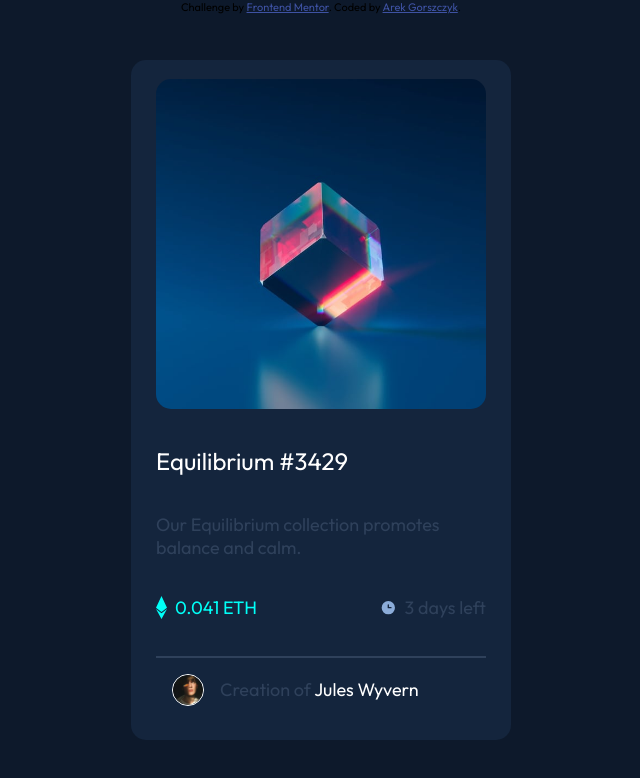
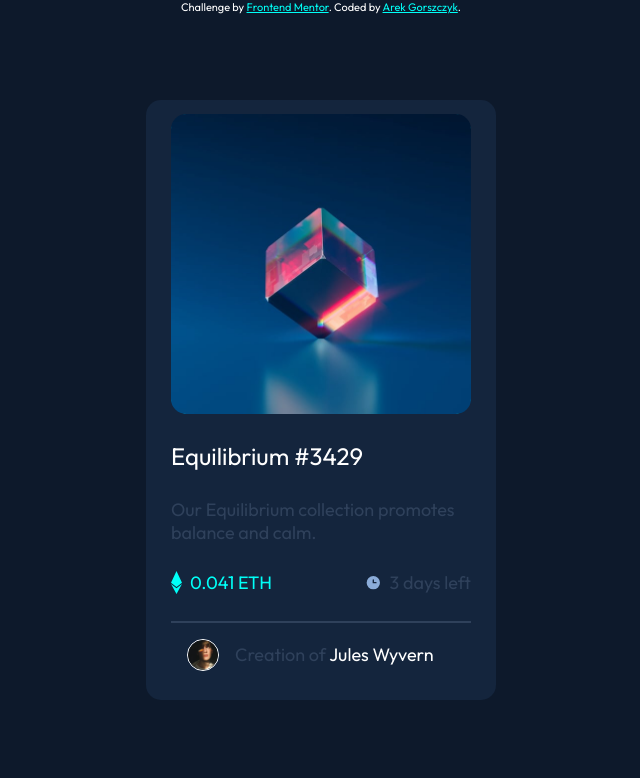
Before and after one commit to LG2GAME/Preview-Card-Component, a plain HTML site: page index.html in a window 1280 px wide. Shown: the whole page, without its empty margins (319-959 px from the left). Drawn offline with Linux system fonts and the light colour scheme.

Commit message:
Add files via upload

```diff
--- a/index.html
+++ b/index.html
@@ -15,7 +15,10 @@
 <body>
 
   <div class="container">
-      <div class="img"></div>
+      <div class="img">
+        <img src="images/image-equilibrium.jpg" alt="equilibrium image">
+        <div class="img-view"></div>
+      </div>
       <a href="#" class="title" >Equilibrium #3429</a>
       <p class="paragraph">
         Our Equilibrium collection promotes
--- a/style.css
+++ b/style.css
@@ -32,32 +32,61 @@ body {
     border-radius: 15px;
     display: flex;
     flex-direction: column;
-    height: 680px;
+    height: 600px;
     justify-content: space-around;
     left: 50%;
     padding: 0 25px;
     position: absolute;
     top: 50%;
     transform: translate(-50%, -50%);
-    width: 380px;
+    width: 350px;
 }
 
 .img {
-    background-color: #fff;
-    background-image: url("images/image-equilibrium.jpg");
+    background-color: var(--cyan);
+    border-radius: 18px;
+    height: 300px;
+    width: 300px;
+}
+
+.img img {
     background-position: center;
     background-repeat: no-repeat;
     background-size: cover;
     border-radius: 15px;
-    height: 330px;
-    width: 330px;
+    height: 300px;
+    width: 300px;
+    cursor: pointer;
+    transition: opacity .3s ease-in-out;
+}
+
+.img:hover img {
+    opacity: 0.5;
+}
+
+.img-view {
+    background-position: center;
+    background-repeat: no-repeat;
+    background-size: cover;
+    background-image: url("images/icon-view.svg");
+    height: 50px;
+    width: 50px;
+    position: absolute;
+    top: 25%;
+    left: 50%;
+    transform: translate(-50%, -50%);
+    z-index: -1;
+}
+
+.img:hover .img-view {
+    z-index: 1;
 }
 
 .title {
     color: var(--white);
     font-size: 24px;
     text-decoration: none;
-    transition: color .5s ease;
+    transition: color .3s ease-in-out;
 }
 
 .title:hover {
@@ -115,7 +144,7 @@ body {
 
 .name a {
     text-decoration: none;
-    transition: color .5s ease;
+    transition: color .3s ease-in-out;
     color: var(--white);
 }
 
@@ -128,7 +157,8 @@ body {
     font-size: 11px; text-align: center;
     margin: 0 0 1rem 0;
     bottom: 0;
+    color: #fff;
 }
 .attribution a {
-    color: hsl(228, 45%, 44%);
+    color: var(--cyan);
 }
```
